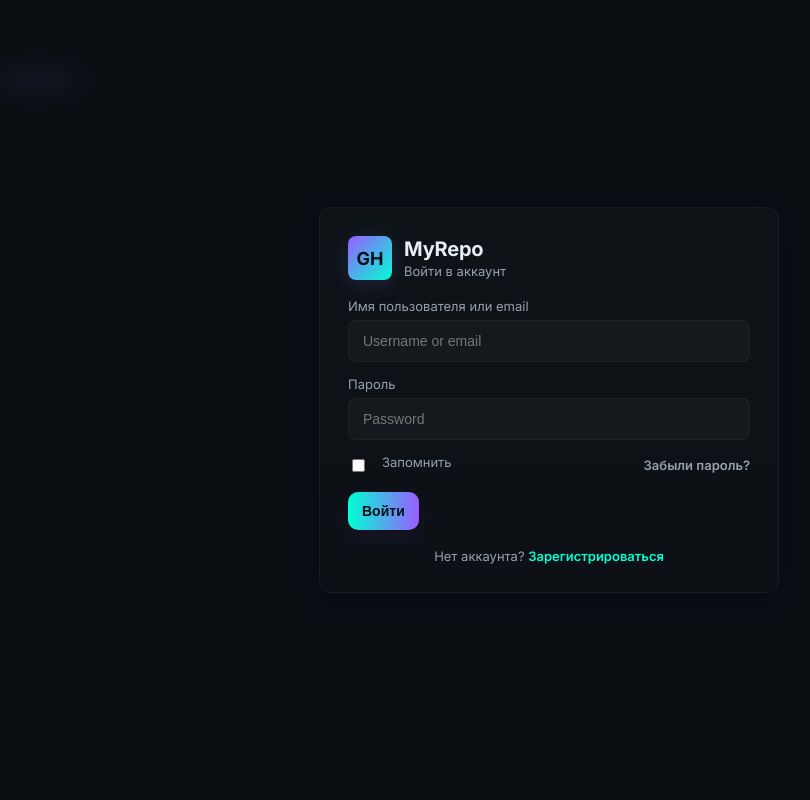
After one commit to IzzatulloOne/Django_Permissions, a Django app: page /auth/login/ in a window 1280 px wide. The commit adds this page. Shown: the whole page, without its empty margins (91-901 px from the left). Run offline with Django 5.2, Linux system fonts and the light colour scheme; some libraries are stand-ins or nearby versions.

Commit message:
add_packeges

```diff
--- /dev/null
+++ b/moviesite/templates/account/login.html
@@ -0,0 +1,182 @@
+{% load i18n %}
+{% load static %}
+{% load widget_tweaks %}
+{% load socialaccount %}
+
+<!doctype html>
+<html lang="ru">
+<head>
+  <meta charset="utf-8">
+  <title>{% trans "Вход" %} — MySite</title>
+  <meta name="viewport" content="width=device-width,initial-scale=1">
+  <link href="https://fonts.googleapis.com/css2?family=Inter:wght@300;400;600;700&display=swap" rel="stylesheet">
+  <style>
+    :root{
+      --bg:#0b0f14;
+      --card:#0f1720;
+      --muted:#97a0ad;
+      --accent1:#00ffd5; /* cyan neon */
+      --accent2:#9b5cff; /* purple neon */
+      --glass: rgba(255,255,255,0.03);
+    }
+    *{box-sizing:border-box}
+    body{
+      margin:0;
+      font-family:Inter,system-ui,-apple-system,"Segoe UI",Roboto,"Helvetica Neue",Arial;
+      background:
+        radial-gradient(600px 300px at 10% 10%, rgba(155,92,255,0.06), transparent 10%),
+        radial-gradient(700px 300px at 90% 90%, rgba(0,255,213,0.04), transparent 10%),
+        var(--bg);
+      color:#e6edf3;
+      -webkit-font-smoothing:antialiased;
+      -moz-osx-font-smoothing:grayscale;
+      min-height:100vh;
+      display:flex;
+      align-items:center;
+      justify-content:center;
+      padding:30px;
+    }
+
+    .card {
+      width:100%;
+      max-width:460px;
+      background: linear-gradient(180deg, rgba(255,255,255,0.02), rgba(255,255,255,0.01));
+      border:1px solid rgba(255,255,255,0.04);
+      border-radius:12px;
+      padding:28px;
+      box-shadow: 0 8px 30px rgba(2,6,23,0.6);
+      position:relative;
+      overflow:hidden;
+    }
+
+    .logo {
+      display:flex;
+      gap:12px;
+      align-items:center;
+      margin-bottom:18px;
+    }
+    .logo .mark{
+      width:44px;height:44px;border-radius:8px;
+      background:linear-gradient(135deg,var(--accent2),var(--accent1));
+      box-shadow: 0 6px 20px rgba(155,92,255,0.12), 0 0 30px rgba(0,255,213,0.06);
+      display:flex;align-items:center;justify-content:center;
+      font-weight:700;color:#031018;font-size:18px;
+    }
+    .logo .title{
+      font-weight:700;font-size:20px;letter-spacing:-0.2px;
+    }
+    .subtitle{color:var(--muted);font-size:13px;margin-top:2px;}
+
+    form {margin-top:6px;}
+    .field {
+      margin-bottom:14px;
+    }
+    label {display:block;color:var(--muted);font-size:13px;margin-bottom:6px;}
+    input[type="text"], input[type="password"], input[type="email"]{
+      width:100%;
+      background:var(--glass);
+      border:1px solid rgba(255,255,255,0.04);
+      padding:12px 14px;
+      border-radius:8px;
+      color:inherit;
+      outline:none;
+      transition:box-shadow .15s, border-color .15s;
+      font-size:14px;
+    }
+    input:focus{
+      box-shadow: 0 0 18px rgba(155,92,255,0.08), 0 0 30px rgba(0,255,213,0.03);
+      border-color: rgba(155,92,255,0.35);
+    }
+
+    .actions {display:flex;gap:12px;align-items:center;justify-content:space-between;margin-top:6px;}
+    .btn {
+      display:inline-block;padding:11px 14px;border-radius:10px;border:none;cursor:pointer;
+      font-weight:600;font-size:14px;
+      background:linear-gradient(90deg,var(--accent1),var(--accent2));
+      color:#041014;
+      box-shadow: 0 6px 18px rgba(155,92,255,0.12), 0 2px 6px rgba(0,0,0,0.6);
+      text-decoration:none;
+    }
+    .btn.ghost {
+      background:transparent;
+      color:var(--muted);
+      border:1px solid rgba(255,255,255,0.04);
+    }
+
+    .hint {font-size:13px;color:var(--muted);margin-top:12px;text-align:center;}
+    .link {color:var(--accent1);text-decoration:none;font-weight:600}
+
+    .socials {display:flex;gap:8px;margin:14px 0 0;}
+    .social-btn{
+      flex:1;padding:10px;border-radius:9px;text-align:center;font-weight:600;
+      background:transparent;border:1px solid rgba(255,255,255,0.04);
+      color:var(--muted);text-decoration:none;
+    }
+    .social-btn.github{
+      background: linear-gradient(90deg,#111217, #0b0f14);
+      color:#f6f8fa;
+      box-shadow: inset 0 -20px 50px rgba(0,0,0,0.6);
+    }
+
+    .errors {background:rgba(255,20,60,0.06);color:#ff9aa6;padding:10px;border-radius:8px;margin-bottom:10px;font-size:13px;border:1px solid rgba(255,20,60,0.08)}
+    .small {font-size:13px;color:var(--muted)}
+  </style>
+</head>
+<body>
+  <div class="card" role="main">
+    <div class="logo">
+      <div class="mark">GH</div>
+      <div>
+        <div class="title">MyRepo</div>
+        <div class="subtitle">Войти в аккаунт</div>
+      </div>
+    </div>
+
+    <form method="post" action="{% url 'account_login' %}">
+      {% csrf_token %}
+
+      {% if form.non_field_errors %}
+        <div class="errors">{{ form.non_field_errors }}</div>
+      {% endif %}
+
+      <div class="field">
+        <label for="id_login">{% trans "Имя пользователя или email" %}</label>
+        {{ form.login|add_class:"" }}
+        {# если хочешь конкретный класс: {{ form.login|add_class:"input" }} #}
+      </div>
+
+      <div class="field">
+        <label for="id_password">{% trans "Пароль" %}</label>
+        {{ form.password|add_class:"" }}
+      </div>
+
+      <div class="actions">
+        <div style="display:flex;gap:8px;align-items:center">
+          {{ form.remember|add_class:"" }}
+          <label class="small" style="margin-left:6px" for="id_remember">{% trans "Запомнить" %}</label>
+        </div>
+        <a class="small link" href="{% url 'account_reset_password' %}">{% trans "Забыли пароль?" %}</a>
+      </div>
+
+      <div style="margin-top:16px;">
+        <button type="submit" class="btn">{% trans "Войти" %}</button>
+      </div>
+    </form>
+
+    {% if socialaccount_providers %}
+      <div class="hint" style="margin-top:12px">Или войдите через</div>
+      <div class="socials">
+        {% for provider in socialaccount_providers %}
+          <a class="social-btn {{ provider.id }}" href="{% provider_login_url provider.id process='login' %}">
+            {{ provider.name }}
+          </a>
+        {% endfor %}
+      </div>
+    {% endif %}
+
+    <div class="hint" style="margin-top:18px">
+      Нет аккаунта? <a class="link" href="{% url 'account_signup' %}">Зарегистрироваться</a>
+    </div>
+  </div>
+</body>
+</html>
--- a/project/urls.py
+++ b/project/urls.py
@@ -18,12 +18,15 @@ from django.contrib import admin
 from django.urls import path, include
 from django.conf.urls.static import static
 from . import settings
+import debug_toolbar
 
 urlpatterns = [
     path('admin/', admin.site.urls),
     path('', include('moviesite.urls')),
     path('login/', include('login.urls')),
-    path('accounts/', include(('login.urls', 'login'), namespace='login'))
+    path('accounts/', include(('login.urls', 'login'), namespace='login')),
+    path('__debug__/', include(debug_toolbar.urls)),
+    path('auth/', include('allauth.urls'))
 ]
 
 if settings.DEBUG:
--- a/templates/components/_header.html
+++ b/templates/components/_header.html
@@ -59,10 +59,11 @@
       <div class="d-flex justify-content-center align-items-end h-100">
         <div class="text-white mb-5">
           <h6 class="mb-2">Film qidirish</h6>
-          <form>
+          <form method="get">
             <div class="input-group input-group-lg">
               <input
                 type="search"
+                name="q"
                 class="form-control"
                 placeholder="Film nomini yozing..."
               />
```
Also changed, not shown: moviesite/templates/account/signup.html (added, +88 -0 lines), moviesite/templates/moviesite/main.html (+86 -13 lines), moviesite/views.py (+8 -1 lines), project/settings.py (+40 -1 lines), db.sqlite3, login/migrations/0003_delete_magiccode.py (added), media/covers/Screenshot_1.png (deleted).
